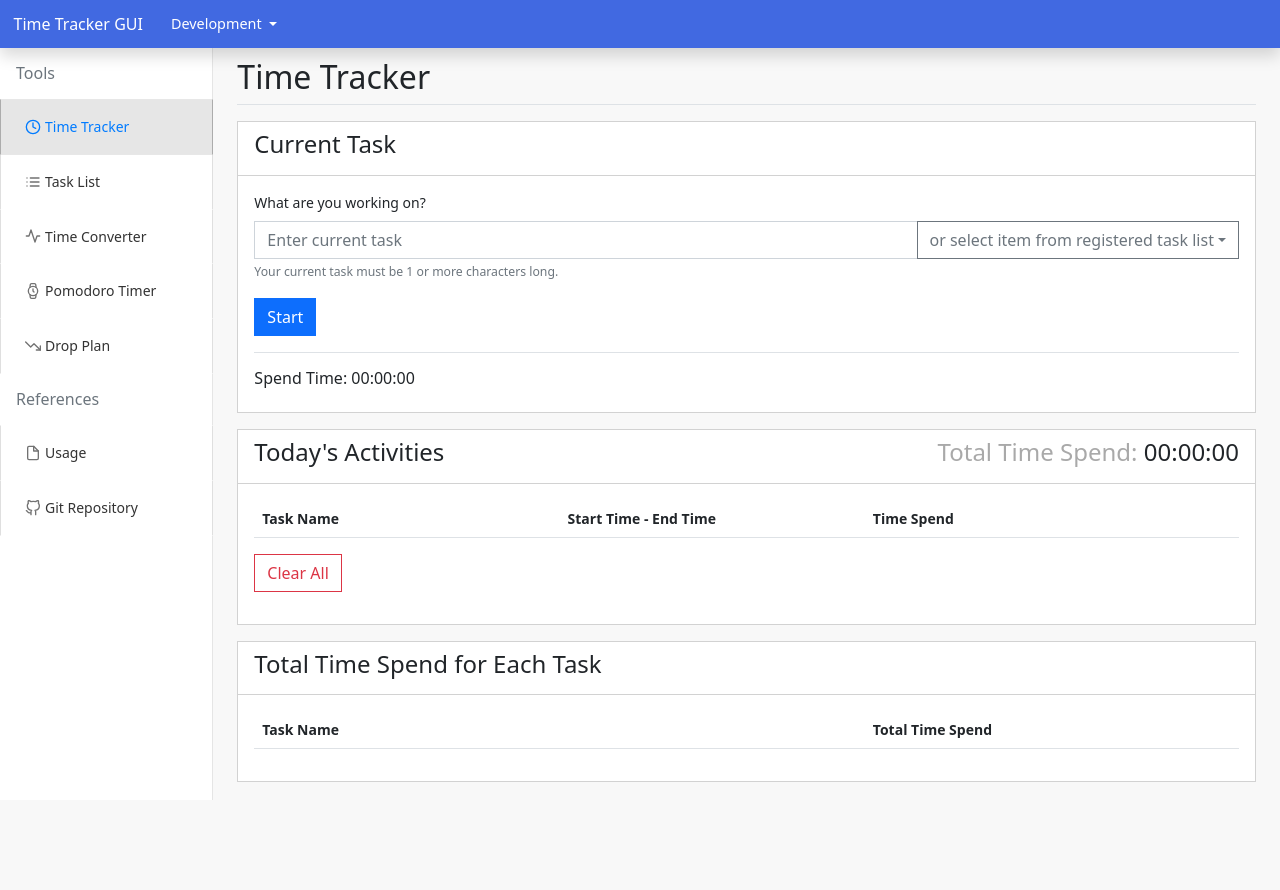
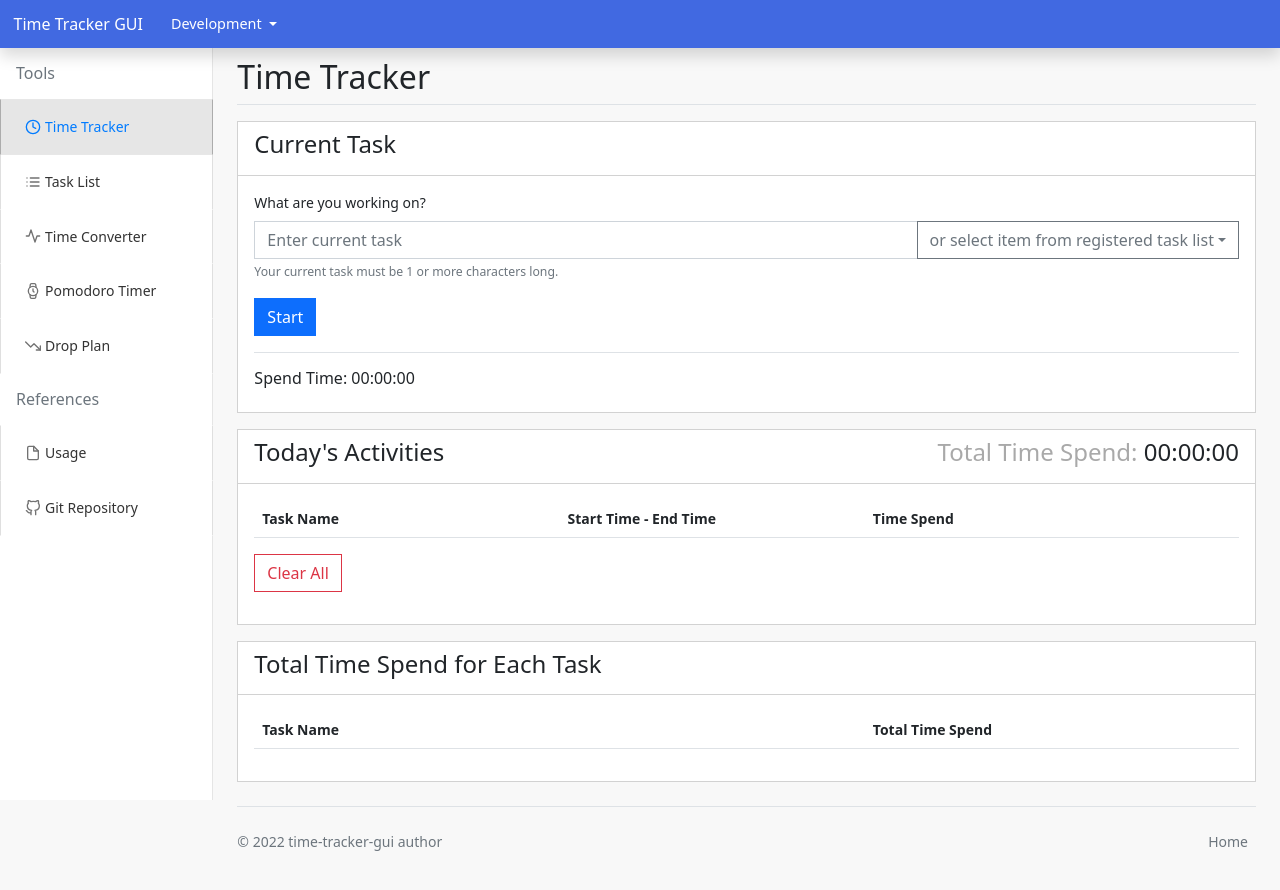
Before and after one commit to k-makino-jp/time-tracker-gui, a Vue app: page / in a window 1280 px wide. Shown: the top 890 px of the page. Before the commit the page ends 800 px from the top, so only its background shows below. Built offline with nearby package versions, Linux system fonts and the light colour scheme.

Commit message:
implements footer

```diff
--- a/src/App.vue
+++ b/src/App.vue
@@ -5,6 +5,7 @@
       <MySidebar></MySidebar>
       <main class="col-md-9 ms-sm-auto col-lg-10 px-md-4">
         <router-view></router-view>
+        <MyFooter></MyFooter>
       </main>
     </div>
   </div>
@@ -13,6 +14,7 @@
 <script>
 import MyHeader from './components/MyHeader.vue'
 import MySidebar from './components/MySidebar.vue'
+import MyFooter from './components/MyFooter.vue'
 import "bootstrap/dist/css/bootstrap.min.css"
 import "bootstrap/dist/js/bootstrap.bundle.min.js"
 import feather from 'feather-icons'
@@ -22,6 +24,7 @@ export default {
   components: {
     MyHeader,
     MySidebar,
+    MyFooter,
   },
   mounted() {
     feather.replace();
--- /dev/null
+++ b/src/components/MyFooter.vue
@@ -0,0 +1,13 @@
+<template>
+  <footer class="d-flex flex-wrap justify-content-between align-items-center py-3 my-4 border-top">
+    <p class="col-md-4 mb-0 text-muted">© 2022 time-tracker-gui author</p>
+
+    <ul class="nav col-md-4 justify-content-end">
+      <li class="nav-item"><a href="index.html" class="nav-link px-2 text-muted">Home</a></li>
+    </ul>
+  </footer>
+</template>
+
+<style scoped>
+
+</style>
```
